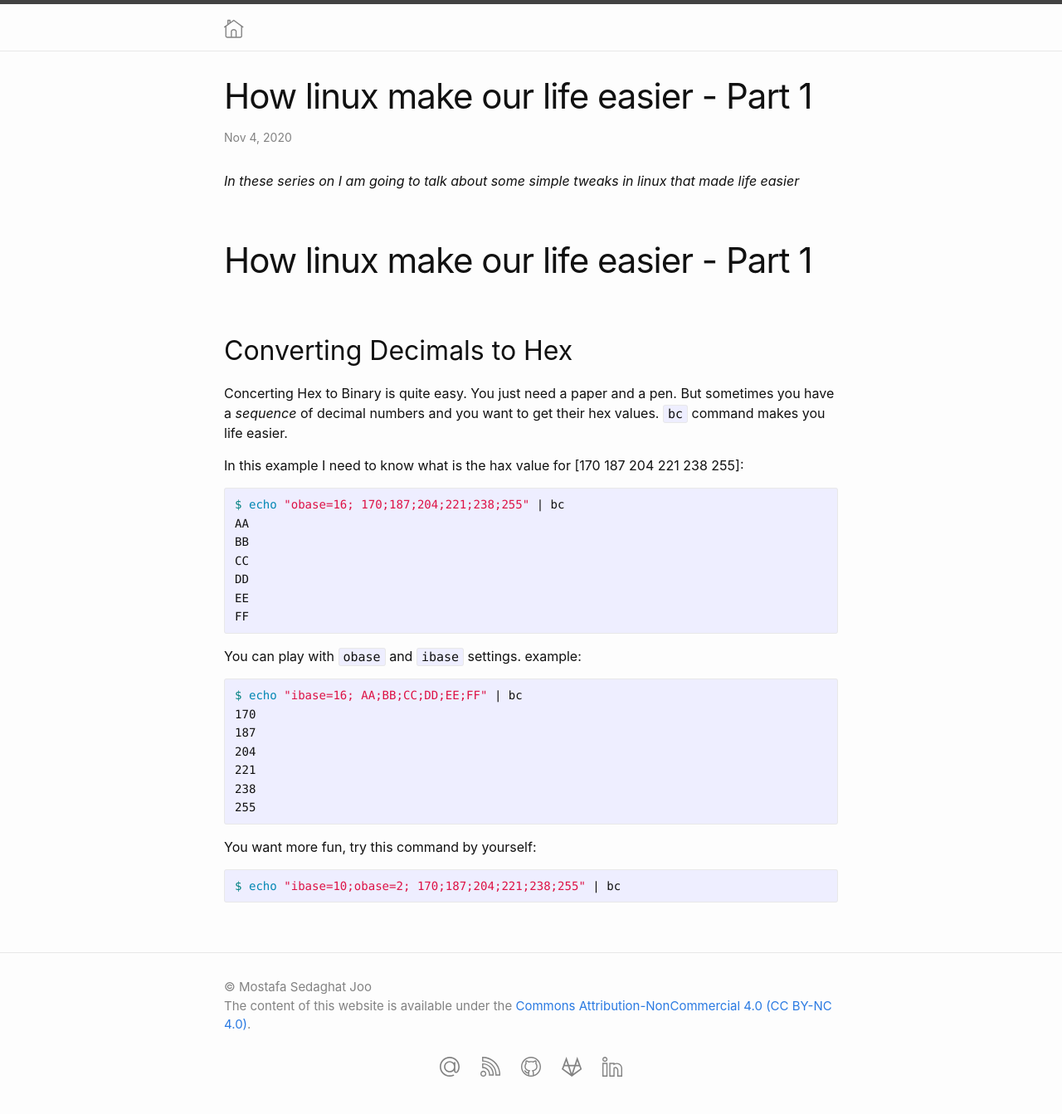
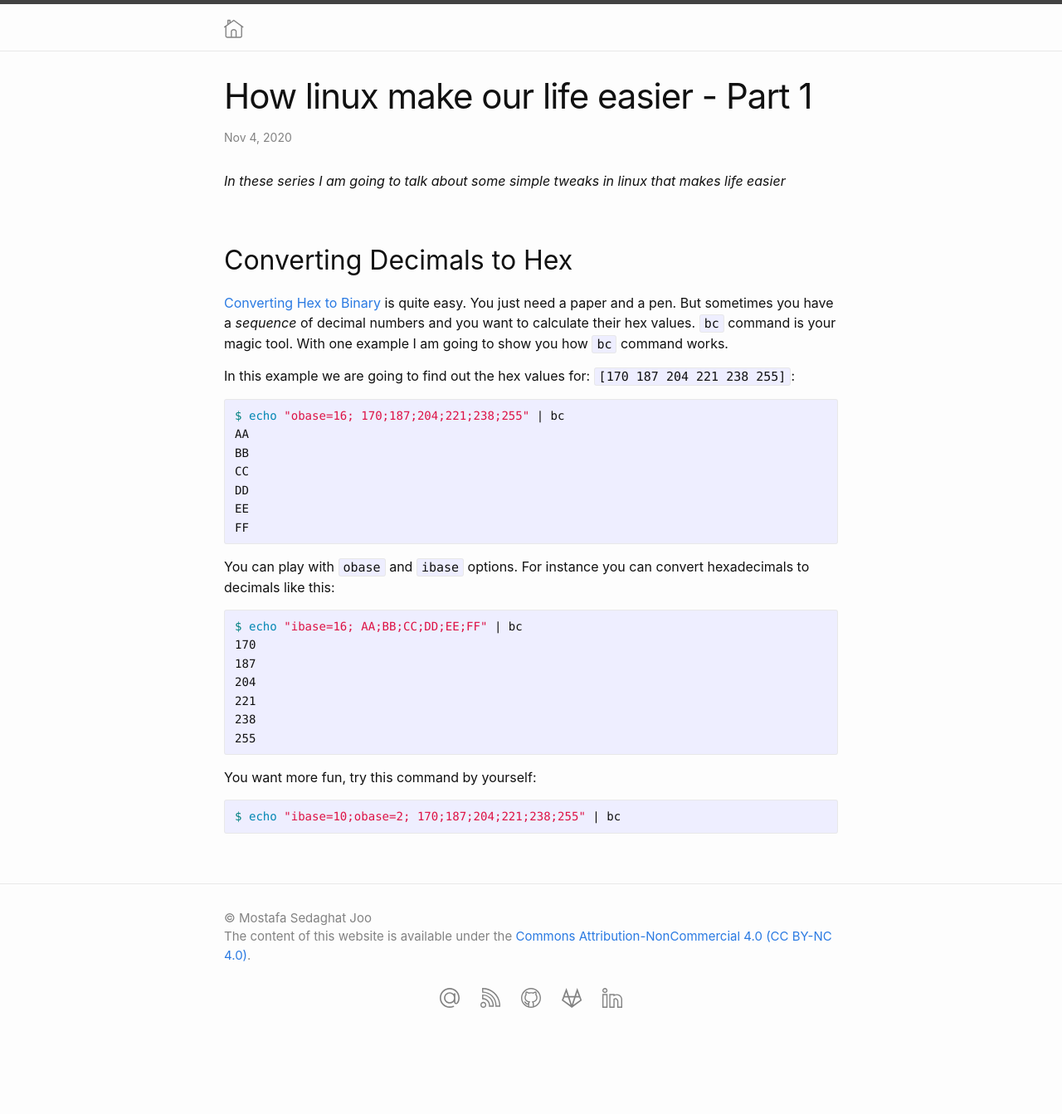
Before and after one commit to b00f/b00f.github.io, a Jekyll site: the page built from _posts/2020-11-05-linux_decimals_to_hexadecimals_linux.md, in a window 1280 px wide. Shown: the whole page at 83% size. Built offline with Jekyll 4.4.1, drawn with Linux system fonts in a browser that asks for light colours; a file with an impossible date is left out; after the commit the page ends 1260 px from its top, so only the background shows below that.

Commit message:
Update blog

```diff
--- a/_includes/custom-head.html
+++ b/_includes/custom-head.html
@@ -4,3 +4,5 @@
   1. Head over to https://realfavicongenerator.net/ to add your own favicons.
   2. Customize default _includes/custom-head.html in your source directory and insert the given code snippet.
 {% endcomment %}
+
+<script src="https://cdn.mathjax.org/mathjax/latest/MathJax.js?config=TeX-AMS-MML_HTMLorMML" type="text/javascript"></script>
--- a/_posts/2019-02-02-byzantine_greement_proof_of_stake.markdown
+++ b/_posts/2019-02-02-real_proof_of_stake.markdown
@@ -29,6 +29,6 @@ In the EOS blockchain, there is [constitution](https://github.com/EOSIO/eos/blob
 
 ### Scaling validator set
 
-![Dynamic validator set](/public/images/dynamic_validator_set_proof_of_stake.jpg)
+![Dynamic validator set](/public/images/real_proof_of_stake.jpg)
 
 A solution for this problem is creating a **dynamic set** of validators. Validators can be changed randomly. Anyone can easily become a validator by staking some tokens. In each round, every validator starts running a Verifiable Random Function (VRF) in order to self-choose themselves. The VRF is absolutely random and the result can be verified easily. Based on their stake and their chance, a validator can be on the set for the next run. Once a validator enters the set, the oldest validator in the set exits. So we can always guarantee that validators are in the set for a certain amount of time. In the set, validators have equal power and it helps to make a fully democratic set for the blockchain.
--- a/_posts/2020-11-05-linux_decimals_to_hexadecimals_linux.md
+++ b/_posts/2020-11-05-linux_decimals_to_hexadecimals_linux.md
@@ -5,16 +5,15 @@ date: 2020-11-04 00:00:00 +0000
 categories: linux
 ---
 
-_In these series on I am going to talk about some simple tweaks in linux that made life easier_
+_In these series I am going to talk about some simple tweaks in linux that makes life easier_
 
-
-# How linux make our life easier - Part 1
 ## Converting Decimals to Hex
 
-Concerting Hex to Binary is quite easy. You just need a paper and a pen.
-But sometimes you have a _sequence_ of decimal numbers and you want to get their hex values. `bc` command makes you life easier.
+[Converting Hex to Binary](https://www.binaryhexconverter.com/hex-to-binary-converter) is quite easy. You just need a paper and a pen.
+But sometimes you have a _sequence_ of decimal numbers and you want to calculate their hex values.
+`bc` command is your magic tool. With one example I am going to show you how `bc` command works.
 
-In this example I need to know what is the hax value for [170 187 204 221 238 255]:
+In this example we are going to find out the hex values for: `[170 187 204 221 238 255]`:
 {% highlight bash %}
 $ echo "obase=16; 170;187;204;221;238;255" | bc
 AA
@@ -25,7 +24,7 @@ EE
 FF
 {% endhighlight %}
 
-You can play with `obase` and `ibase` settings. example:
+You can play with `obase` and `ibase` options. For instance you can convert hexadecimals to decimals like this:
 {% highlight bash %}
 $ echo "ibase=16; AA;BB;CC;DD;EE;FF" | bc
 170
```
Also changed, not shown: other parts of _posts/2019-02-02-real_proof_of_stake.markdown (+1 -1 lines), _posts/2020-06-03-stamping_transactions.md (+2 -1 lines), _posts/2021-21-02-linux_repeat_with_watch.md (+11 -29 lines), public/images/real_proof_of_stake.jpg (renamed from public/images/byzantine_agreement_proof_of_stake.jpg), readme.md.
